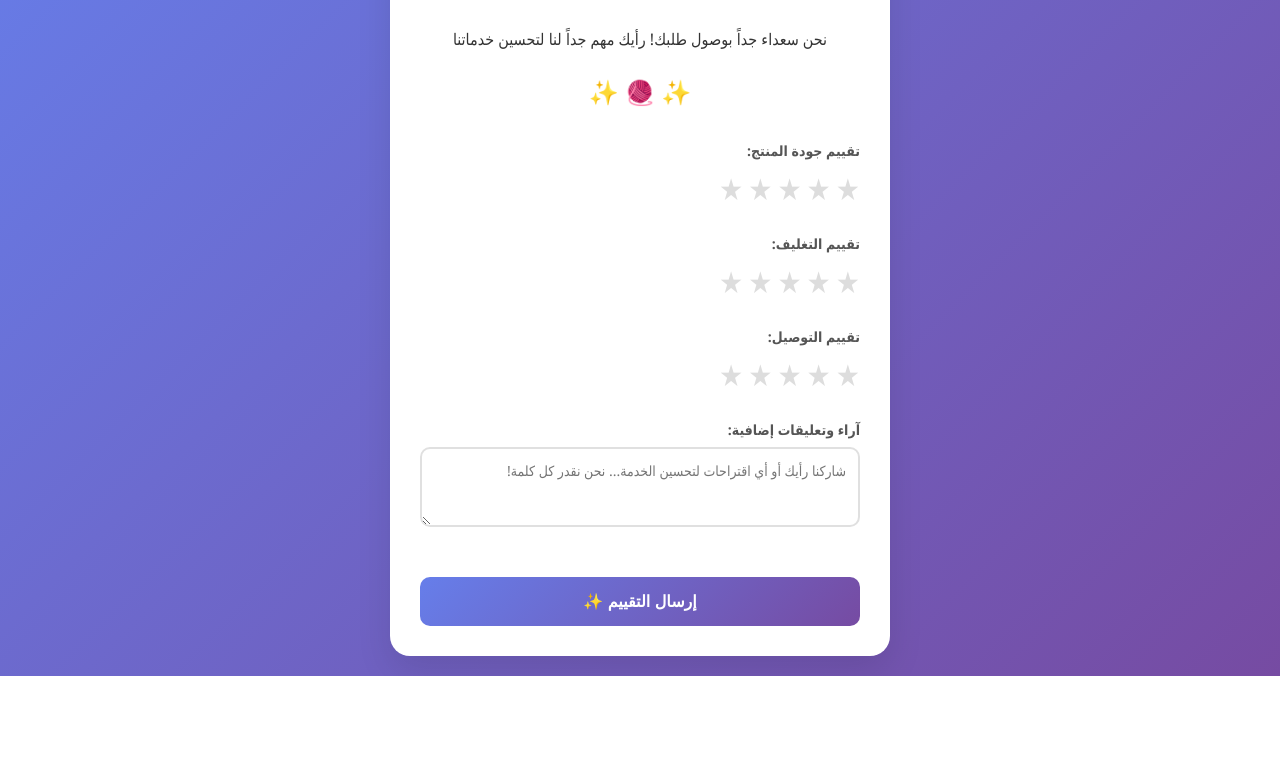
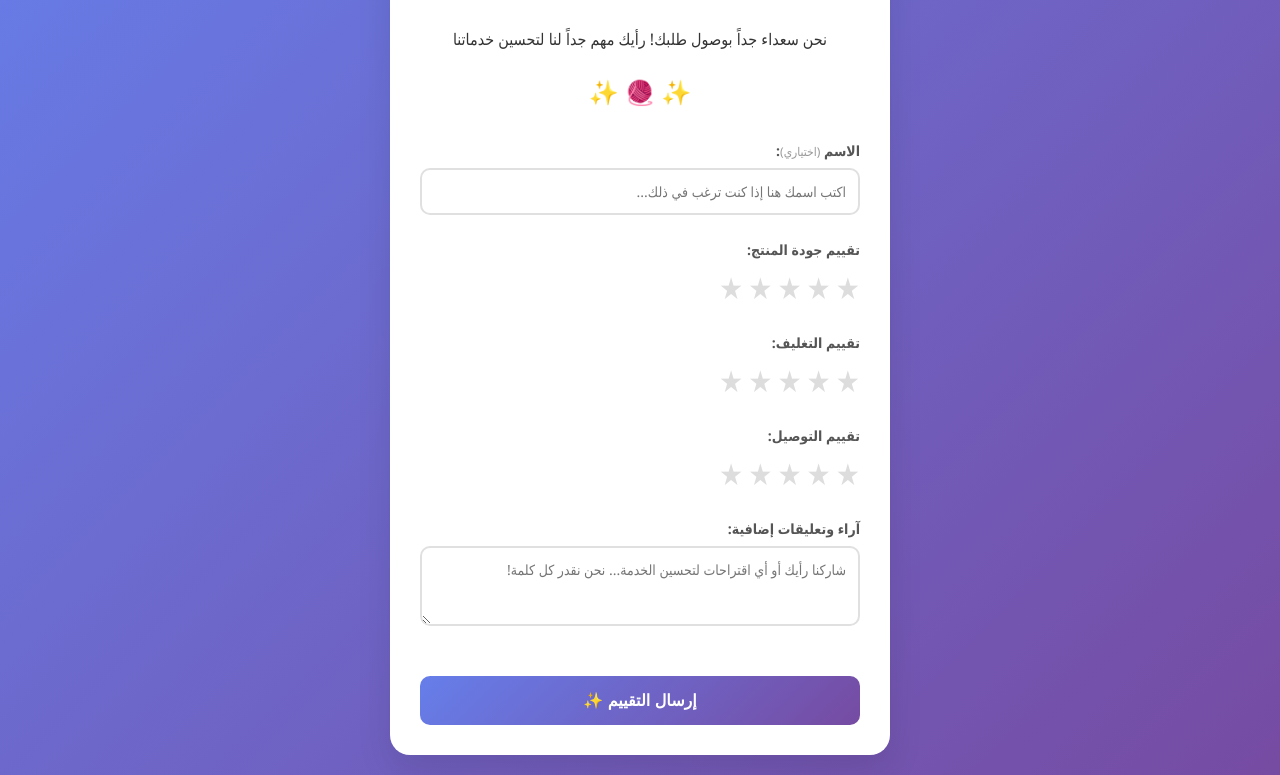
Before and after one commit to mazinhelmy5-arch/feedback-system, a plain HTML site: page index.html in a window 1280 px wide. Shown: the part 158-933 px from the top of the page. Before the commit the page ends 834 px from the top, so only its background shows below. Drawn offline with Linux system fonts and the light colour scheme.

Commit message:
Update index.html

```diff
--- a/index.html
+++ b/index.html
@@ -104,6 +104,28 @@
             font-weight: bold;
             color: #555;
             font-size: 14px;
+        }
+
+        .optional-text {
+            font-size: 12px;
+            color: #999;
+            font-weight: normal;
+        }
+
+        input[type="text"] {
+            width: 100%;
+            padding: 12px;
+            border: 2px solid #e0e0e0;
+            border-radius: 10px;
+            font-size: 14px;
+            font-family: inherit;
+            transition: border-color 0.3s ease;
+        }
+
+        input[type="text"]:focus {
+            outline: none;
+            border-color: #667eea;
+            box-shadow: 0 0 0 3px rgba(102, 126, 234, 0.1);
         }
 
         .rating-group {
@@ -243,6 +265,11 @@
 
             <form id="customerFeedback">
                 <div class="form-group">
+                    <label>الاسم <span class="optional-text">(اختياري)</span>:</label>
+                    <input type="text" id="customerName" placeholder="اكتب اسمك هنا إذا كنت ترغب في ذلك...">
+                </div>
+
+                <div class="form-group">
                     <label>تقييم جودة المنتج:</label>
                     <div class="rating-group" data-rating="product">
                         <span class="star" data-value="1">★</span>
@@ -360,7 +387,9 @@
             }
 
             // جمع البيانات
+            const customerName = document.getElementById('customerName').value.trim();
             const feedback = {
+                customerName: customerName || 'غير محدد',
                 productRating: ratings.product,
                 packagingRating: ratings.packaging,
                 deliveryRating: ratings.delivery,
@@ -382,6 +411,7 @@
                 message: `
 🧶 تقييم جديد من Exner's Crochet 🧶
 
+👤 اسم العميل: ${feedback.customerName}
 📅 التاريخ: ${feedback.date}
 🕐 الوقت: ${feedback.time}
 
@@ -398,6 +428,7 @@ ${feedback.comments || 'لا توجد تعليقات إضافية'}
 ---
 تم الإرسال من نظام التقييم - Exner's Crochet
                 `,
+                customer_name: feedback.customerName,
                 product_rating: feedback.productRating,
                 packaging_rating: feedback.packagingRating,
                 delivery_rating: feedback.deliveryRating,
@@ -408,7 +439,7 @@ ${feedback.comments || 'لا توجد تعليقات إضافية'}
 
             try {
                 // إرسال البيانات
-               const response = await fetch('https://formspree.io/f/mblkjnqd', {
+                const response = await fetch('https://formspree.io/f/mblkjnqd', {
                     method: 'POST',
                     headers: {
                         'Content-Type': 'application/json',
```
